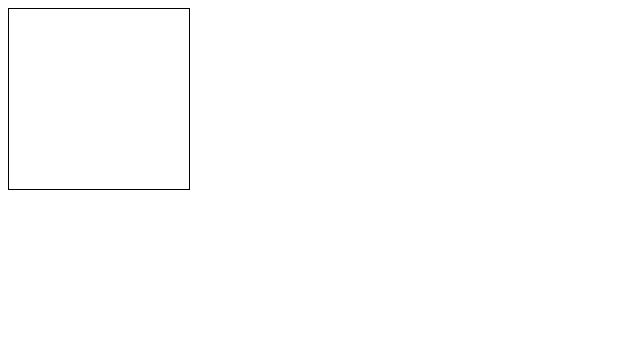
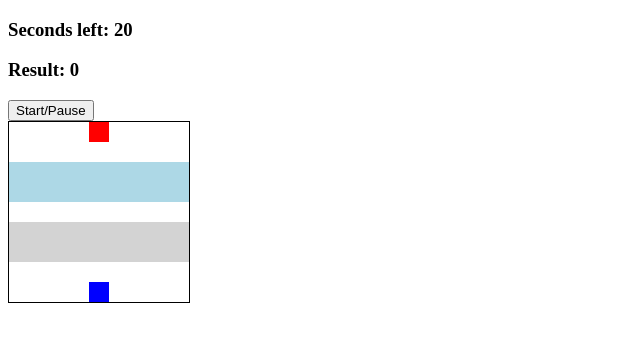
Before and after one commit to gubecke/Frogger, a plain HTML site: page index.html in a window 1280 px wide. Shown: the whole page, without its empty margins (0-640 px from the left). Drawn offline with Linux system fonts and the light colour scheme.

Commit message:
adding many colors in the grid

```diff
--- a/index.html
+++ b/index.html
@@ -6,6 +6,10 @@
     <link rel="stylesheet" type="text/css" href="style.css">
 </head>
 <body>
+    <h3>Seconds left: <span id="time-left">20</span></h3>
+    <h3>Result: <span id="result">0</span></h3>
+    <botton><Start>
+    <button id="start-pause-button">Start/Pause</button>
     <div class="grid">
         <div></div>
         <div></div>
@@ -83,7 +87,7 @@
         <div></div>
         <div></div>
         <div></div>
-        <div class="strating-block"></div>
+        <div class="starting-block"></div>
         <div></div>
         <div></div>
         <div></div>
--- a/style.css
+++ b/style.css
@@ -2,4 +2,28 @@
     border: 1px solid black;
     height: 180px;
     width: 180px;
+    display: flex;
+    flex-wrap: wrap;
 }
+.grid div{
+    height: 20px;
+    width: 20px;
+}
+
+.ending-block {
+    background-color: red;
+}
+
+.starting-block {
+    background-color: blue;
+}
+
+.log-left,
+.log-right {
+    background-color: lightblue;
+}
+
+.car-left,
+.car-right {
+    background-color: lightgrey;
+}
```
Also changed, not shown: 1 other file.
